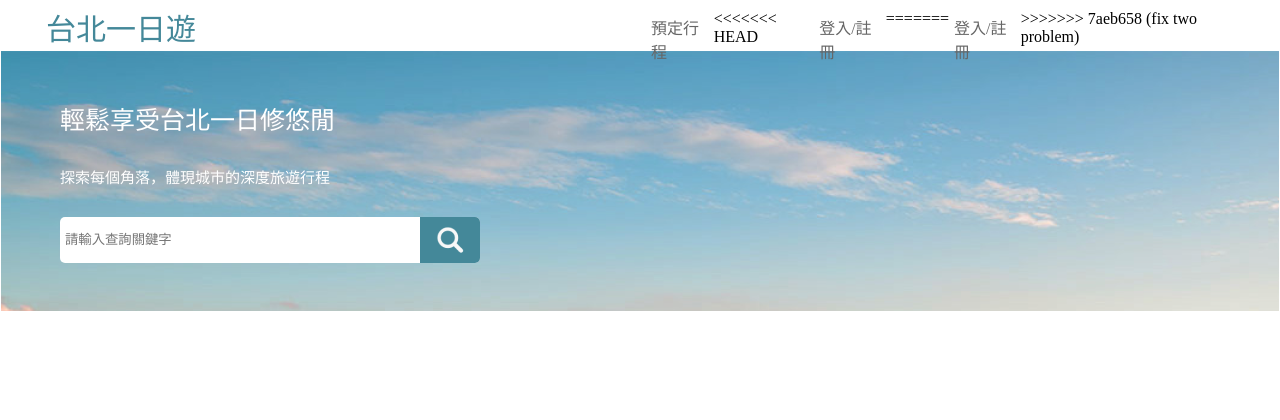
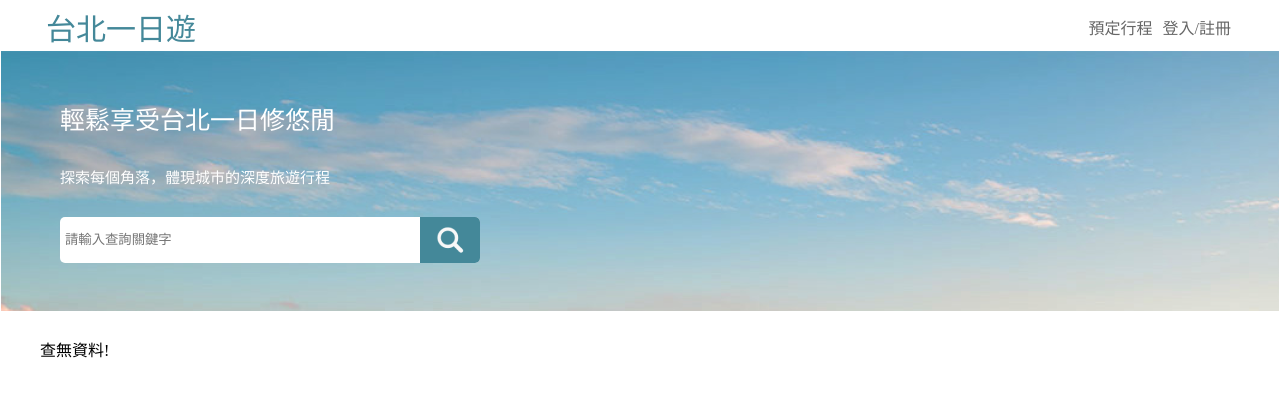
Before and after one commit to webber0971/taipei-day-trip, a Flask app: page / in a window 1280 px wide. Shown: the top 420 px of the page. Run offline with Flask 2, Linux system fonts and the light colour scheme; data that the repository does not hold is empty.

Commit message:
delete something

```diff
--- a/templates/attraction.html
+++ b/templates/attraction.html
@@ -296,14 +296,8 @@
             <div class="topLeft" onclick="toIndexPage()" onmousedown="mousedown(this)" onmouseup="mouseup(this)">台北一日遊</div>
             <div class="topRight">
                 <div class="scheduld">預定行程</div>
-<<<<<<< HEAD
-                <div id="login" class="login" onclick="showloginBackground()">登入/註冊</div>
-                <div id="signOut" class="signOut" onclick="signOutAccount()">登出</div>
-
-=======
                 <div id="login" class="login" onclick="showloginBackground()" onmousedown="mousedown(this)" onmouseup="mouseup(this)" onmouseleave="mouseup(this)">登入/註冊</div>
                 <div id="signOut" class="signOut" onclick="signOutAccount()" onmousedown="mousedown(this)" onmouseup="mouseup(this)" onmouseleave="mouseup(this)">登出</div>
->>>>>>> 7aeb658 (fix two problem)
             </div>
         </div>
         <div class="outsideTop"></div>
--- a/templates/index.html
+++ b/templates/index.html
@@ -341,9 +341,6 @@
         function toIndexPage(){
             location.href="/"
         }
-<<<<<<< HEAD
-
-=======
         //加入mousedown效果，增加按鈕的感覺
         function mousedown(i){
             i.style.opacity="0.8"
@@ -352,7 +349,6 @@
         function mouseup(i){
             i.style.opacity="1"
         }
->>>>>>> 7aeb658 (fix two problem)
         //測試用
         function print(){
             console.log("test")
@@ -412,14 +408,8 @@
             <div class="topLeft" onclick="toIndexPage()" onmousedown="mousedown(this)" onmouseup="mouseup(this)" onmouseleave="mouseup(this)">台北一日遊</div>
             <div class="topRight">
                 <div class="scheduld">預定行程</div>
-<<<<<<< HEAD
-                <div id="login" class="login" onclick="showloginBackground()">登入/註冊</div>
-                <div id="signOut" class="signOut" onclick="signOutAccount()">登出</div>
-
-=======
                 <div id="login" class="login" onclick="showloginBackground()" onmousedown="mousedown(this)" onmouseup="mouseup(this)" onmouseleave="mouseup(this)">登入/註冊</div>
                 <div id="signOut" class="signOut" onclick="signOutAccount()" onmousedown="mousedown(this)" onmouseup="mouseup(this)" onmouseleave="mouseup(this)">登出</div>
->>>>>>> 7aeb658 (fix two problem)
             </div>
         </div>
         <div class="outsideTop"></div>
```
